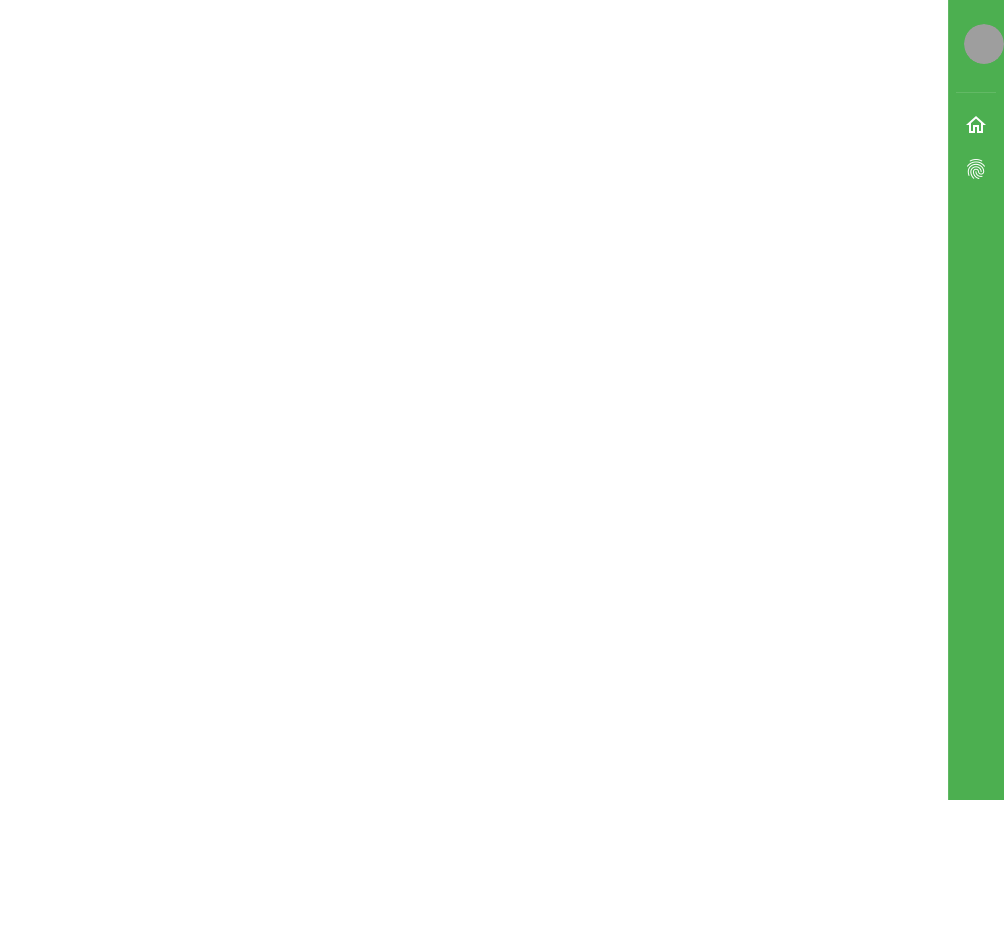
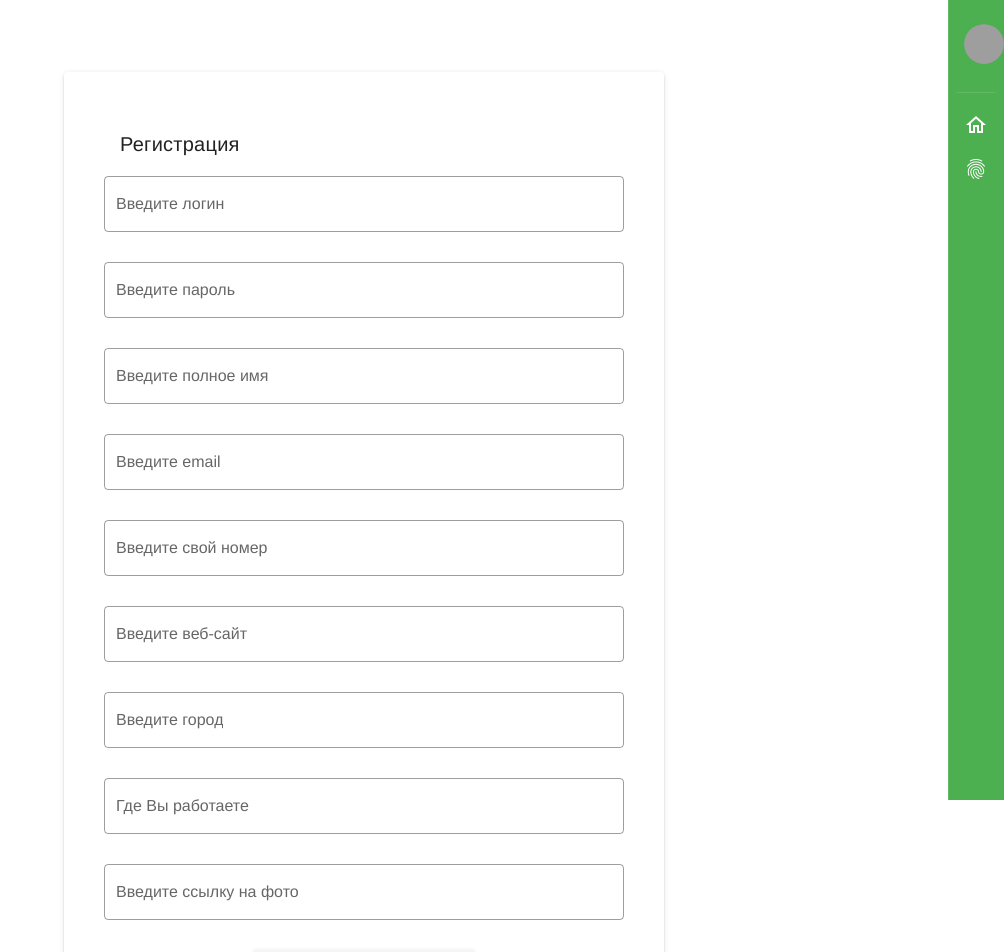
Before and after one commit to BraindeadDogge/SocialApp, a Vue app: page /registration in a window 1280 px wide. Shown: the top 952 px of the page, without its empty margins (276-1280 px from the left). Before the commit the page ends 800 px from the top, so only its background shows below. Built offline with nearby package versions, Linux system fonts and the light colour scheme; grey boxes are pictures that could not be loaded.

Commit message:
register added

```diff
--- a/src/router/index.js
+++ b/src/router/index.js
@@ -4,6 +4,7 @@ import Home from '../views/Home.vue'
 import Profile from '../views/Profile.vue'
 import Users from '../views/Users.vue'
 import Login from '../views/Login.vue'
+import Registration from '../views/Registration.vue'
 
 Vue.use(VueRouter)
 
@@ -23,6 +24,10 @@ const routes = [
   {
     path: '/login',
     component: Login
+  },
+  {
+    path: '/registration',
+    component: Registration
   }
 ]
 
--- a/src/views/Login.vue
+++ b/src/views/Login.vue
@@ -28,7 +28,8 @@
 export default {
     data(){
         return {
-
+            login: '',
+            password: ''
         }
     },
     methods: {
--- a/src/views/Profile.vue
+++ b/src/views/Profile.vue
@@ -1,5 +1,5 @@
 <template>
-<div v-if="profile">
+<div>
     <v-row style="margin-left: 15px;" class="text-left">
         <v-col cols="10">
             <h1 class="green--text text--darken-2">
@@ -94,8 +94,10 @@ export default {
                     console.log('response', response.data)
                     this.profile = response.data
                     for(let index in this.profile) {
-                      if(this.profile[index].id === this.$route.params.id)
+                      if(this.profile[index].id == this.$route.params.id) {
                         this.profile = this.profile[index]
+                        console.log("profile", this.profile)
+                      }
                     }
                 })
                 this.$axios.get('http://jsonplaceholder.typicode.com/posts?userId='+ this.$route.params.id)
--- /dev/null
+++ b/src/views/Registration.vue
@@ -0,0 +1,126 @@
+<template>
+    <div class="d-flex justify-center">
+        <v-card width="600px" class="mt-12 pa-10">
+            <v-card-title>
+                Регистрация
+            </v-card-title>
+            <v-text-field
+                label="Введите логин"
+                v-model="login"
+                outlined
+            ></v-text-field>
+
+            <v-text-field
+                label="Введите пароль"
+                v-model="password"
+                outlined
+            ></v-text-field>
+
+            <v-text-field
+                label="Введите полное имя"
+                v-model="name"
+                outlined
+            ></v-text-field>
+
+            <v-text-field
+                label="Введите email"
+                v-model="email"
+                outlined
+            ></v-text-field>
+
+            <v-text-field
+                label="Введите свой номер"
+                v-model="phone"
+                outlined
+            ></v-text-field>
+
+            <v-text-field
+                label="Введите веб-сайт"
+                v-model="website"
+                outlined
+            ></v-text-field>
+
+            <v-text-field
+                label="Введите город"
+                v-model="city"
+                outlined
+            ></v-text-field>
+
+            <v-text-field
+                label="Где Вы работаете"
+                v-model="company"
+                outlined
+            ></v-text-field>
+
+            <v-text-field
+                label="Введите ссылку на фото"
+                v-model="photo"
+                outlined
+            ></v-text-field>
+
+            <v-btn @click="register">
+                Зарегистрироваться
+            </v-btn>
+        </v-card>
+    </div>
+</template>
+
+<script>
+export default {
+    name: 'Registration',
+    data(){
+        return {
+            // Свойства для реактивной привязки текстовых полей
+            login: '',
+            password: '',
+            name: '',
+            website: '',
+            email: '',
+            city: '',
+            company: '',
+            photo: '',
+            phone: ''
+        }
+    },
+
+    methods: {
+
+        register(){
+            // Делаем запрос на сервер для получения списка всех пользователей
+            this.axios.get("http://188.225.47.187/api/jsonstorage/230a2ba25dd93eadc4d15a3a8c57cd92")
+                .then( (response)=>{
+                    // Это список всех зарегистрированных пользователей
+                    let userList = response.data;
+                    // Создаем нового пользователя в том же формате, что остальные
+                    let newUser = {
+                        id: userList.length + 1,
+                        username: this.login,
+                        password: this.password,
+                        name: this.name,
+                        email: this.email,
+                        address: {city: this.city},
+                        phone: this.phone,
+                        website: this.website,
+                        company: {name: this.company},
+                        photo: this.photo
+                    }
+
+                    // Добавим его в массив пользователей
+                    userList.push(newUser);
+
+                    // Отправим обновленный массив пользователей на сервер
+                    this.axios.put('http://188.225.47.187/api/jsonstorage/230a2ba25dd93eadc4d15a3a8c57cd92', userList)
+                        .then(
+                            (response)=>{
+                                // Если получилось, переводим на страницу входа
+                                if(response.data == "ok")
+                                    this.$router.push('/login');
+                                else
+                                    window.alert('Что-то пошло не так!');
+                            }
+                        );
+                } )
+        }
+    }
+}
+</script>
```
